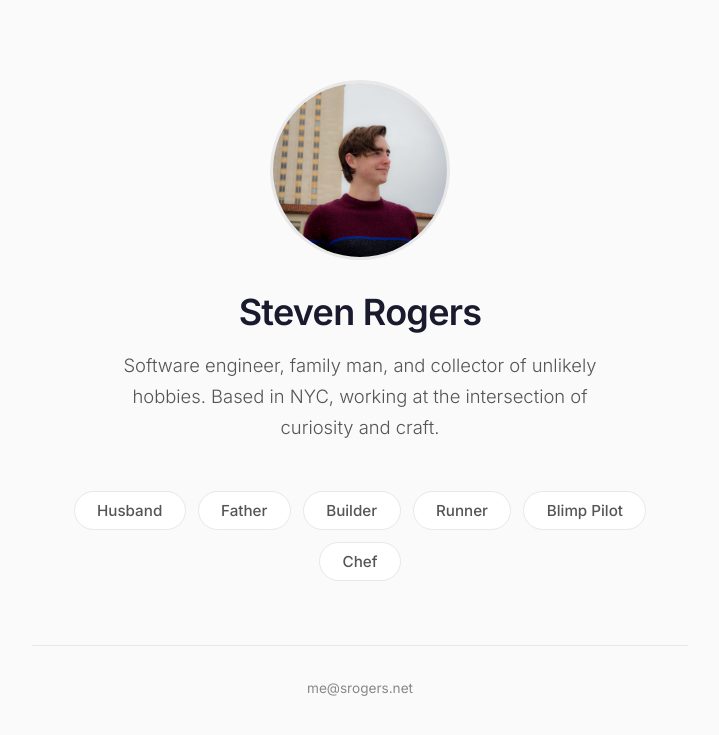
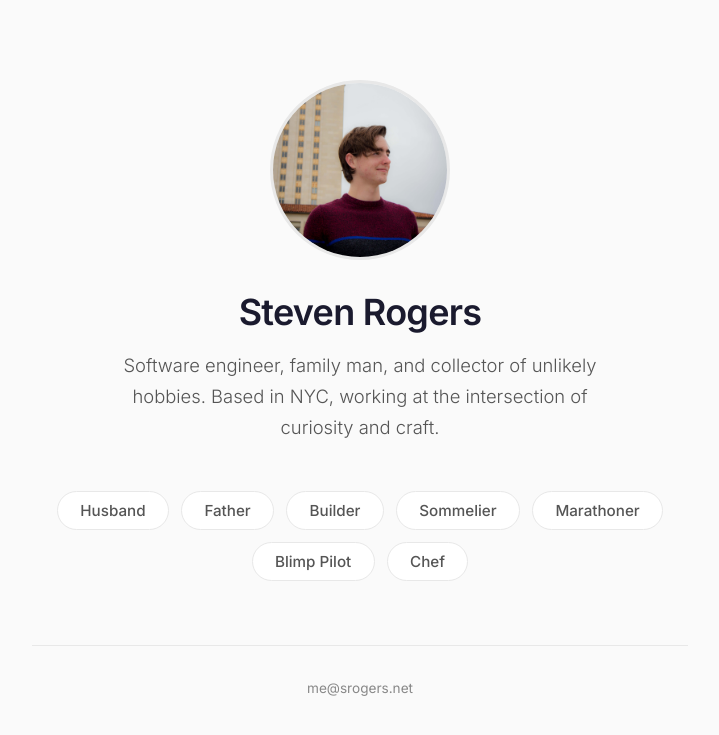
Before and after one commit to spxrogers/spxrogers.github.io, a Jekyll site: the page built from index.html, in a window 1280 px wide. Shown: the top 735 px of the page, without its empty margins (280-999 px from the left). Built offline with Jekyll 4.4.1, drawn with Linux system fonts in a browser that asks for light colours.

Commit message:
Update role categories: replace Runner with Sommelier + Marathoner, add coming soon to Blimp Pilot and Chef (#4)
- Swap "Runner" button/section for "Sommelier" and "Marathoner"
- Add new sommelier.html and marathoner.html includes (marathoner reuses runner content)
- Add "coming soon" badge to Blimp Pilot and Chef section titles
- Add .coming-soon CSS style to landing.scss

https://claude.ai/code/session_01YZkBLWdPRktiNL8FGbidD3

Co-authored-by: Claude <noreply@anthropic.com>

```diff
--- a/_includes/roles/blimp-pilot.html
+++ b/_includes/roles/blimp-pilot.html
@@ -1,4 +1,4 @@
-<h3 class="subsection__title">Blimp Pilot</h3>
+<h3 class="subsection__title">Blimp Pilot <span class="coming-soon">coming soon</span></h3>
 <div class="subsection__body">
   <p>Yes, really. There's nothing quite like navigating a lighter-than-air ship. It's slow, deliberate, and an entirely different way to see the world.</p>
 </div>
--- a/_includes/roles/chef.html
+++ b/_includes/roles/chef.html
@@ -1,4 +1,4 @@
-<h3 class="subsection__title">Chef</h3>
+<h3 class="subsection__title">Chef <span class="coming-soon">coming soon</span></h3>
 <div class="subsection__body">
   <p>Cooking is creative problem-solving with a delicious reward. I love experimenting in the kitchen &mdash; from weeknight dinners to weekend projects.</p>
 </div>
--- /dev/null
+++ b/_includes/roles/marathoner.html
@@ -0,0 +1,4 @@
+<h3 class="subsection__title">Marathoner</h3>
+<div class="subsection__body">
+  <p>Lacing up and hitting the road is how I reset. Whether it's a quick morning run or a long weekend miles session, it keeps me grounded.</p>
+</div>
--- /dev/null
+++ b/_includes/roles/sommelier.html
@@ -0,0 +1,4 @@
+<h3 class="subsection__title">Sommelier</h3>
+<div class="subsection__body">
+  <p>Wine is as much about place, people, and memory as it is about the glass in front of you. I love exploring what makes a region tick and finding bottles that tell a real story.</p>
+</div>
--- a/assets/css/landing.scss
+++ b/assets/css/landing.scss
@@ -201,6 +201,19 @@ body {
   }
 }
 
+.coming-soon {
+  font-size: 0.65rem;
+  font-weight: 500;
+  text-transform: uppercase;
+  letter-spacing: 0.06em;
+  color: $text-muted;
+  border: 1px solid $border-light;
+  border-radius: 100px;
+  padding: 0.15rem 0.55rem;
+  vertical-align: middle;
+  margin-left: 0.5rem;
+}
+
 .subsection__body {
   font-size: 0.95rem;
   line-height: 1.7;
--- a/index.html
+++ b/index.html
@@ -12,7 +12,8 @@ layout: landing
     <button class="role-btn" data-role="husband">Husband</button>
     <button class="role-btn" data-role="father">Father</button>
     <button class="role-btn" data-role="builder">Builder</button>
-    <button class="role-btn" data-role="runner">Runner</button>
+    <button class="role-btn" data-role="sommelier">Sommelier</button>
+    <button class="role-btn" data-role="marathoner">Marathoner</button>
     <button class="role-btn" data-role="blimp-pilot">Blimp Pilot</button>
     <button class="role-btn" data-role="chef">Chef</button>
   </nav>
@@ -27,8 +28,11 @@ layout: landing
     <div class="subsection" data-section="builder">
       {% include roles/builder.html %}
     </div>
-    <div class="subsection" data-section="runner">
-      {% include roles/runner.html %}
+    <div class="subsection" data-section="sommelier">
+      {% include roles/sommelier.html %}
+    </div>
+    <div class="subsection" data-section="marathoner">
+      {% include roles/marathoner.html %}
     </div>
     <div class="subsection" data-section="blimp-pilot">
       {% include roles/blimp-pilot.html %}
```
